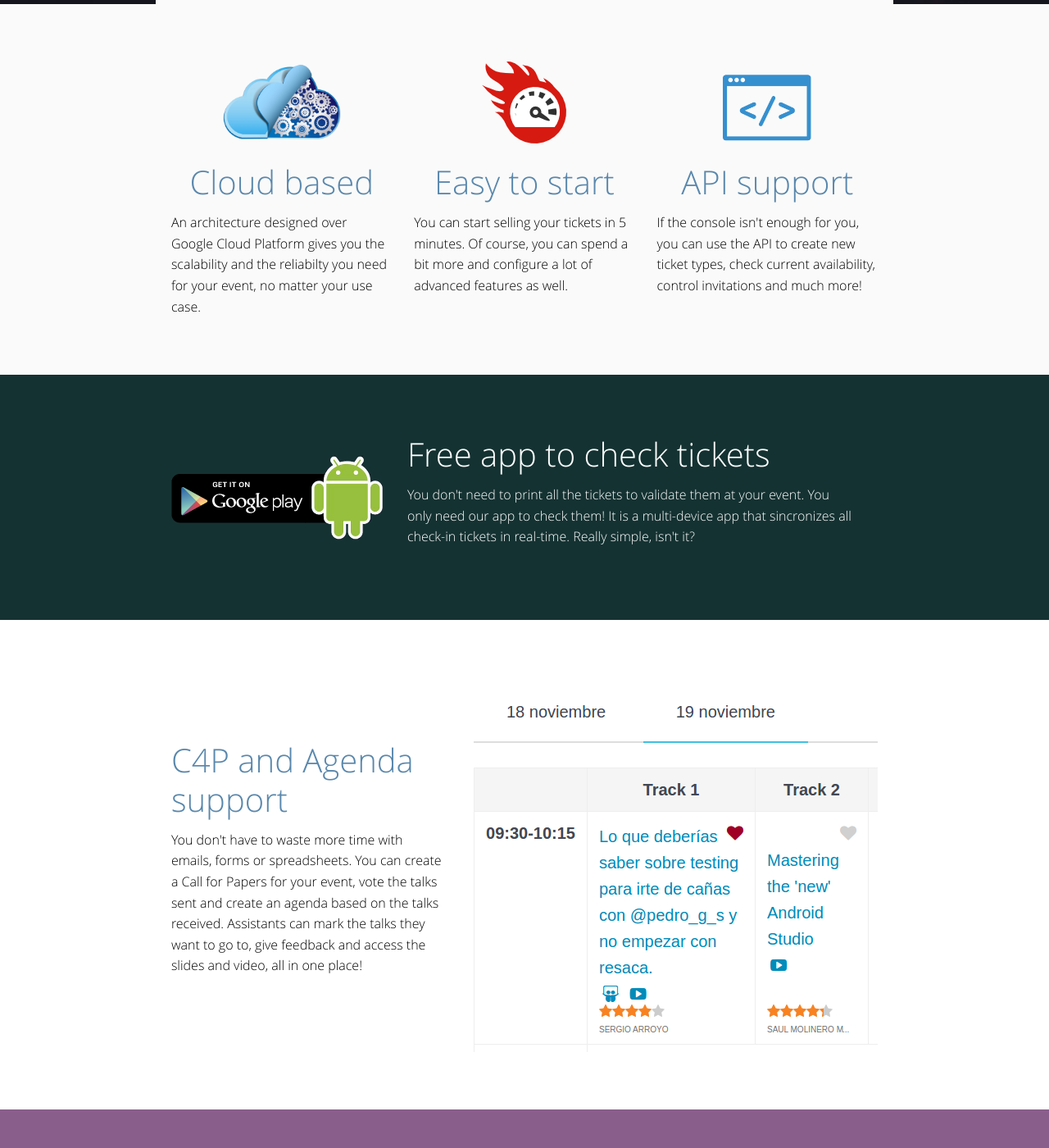
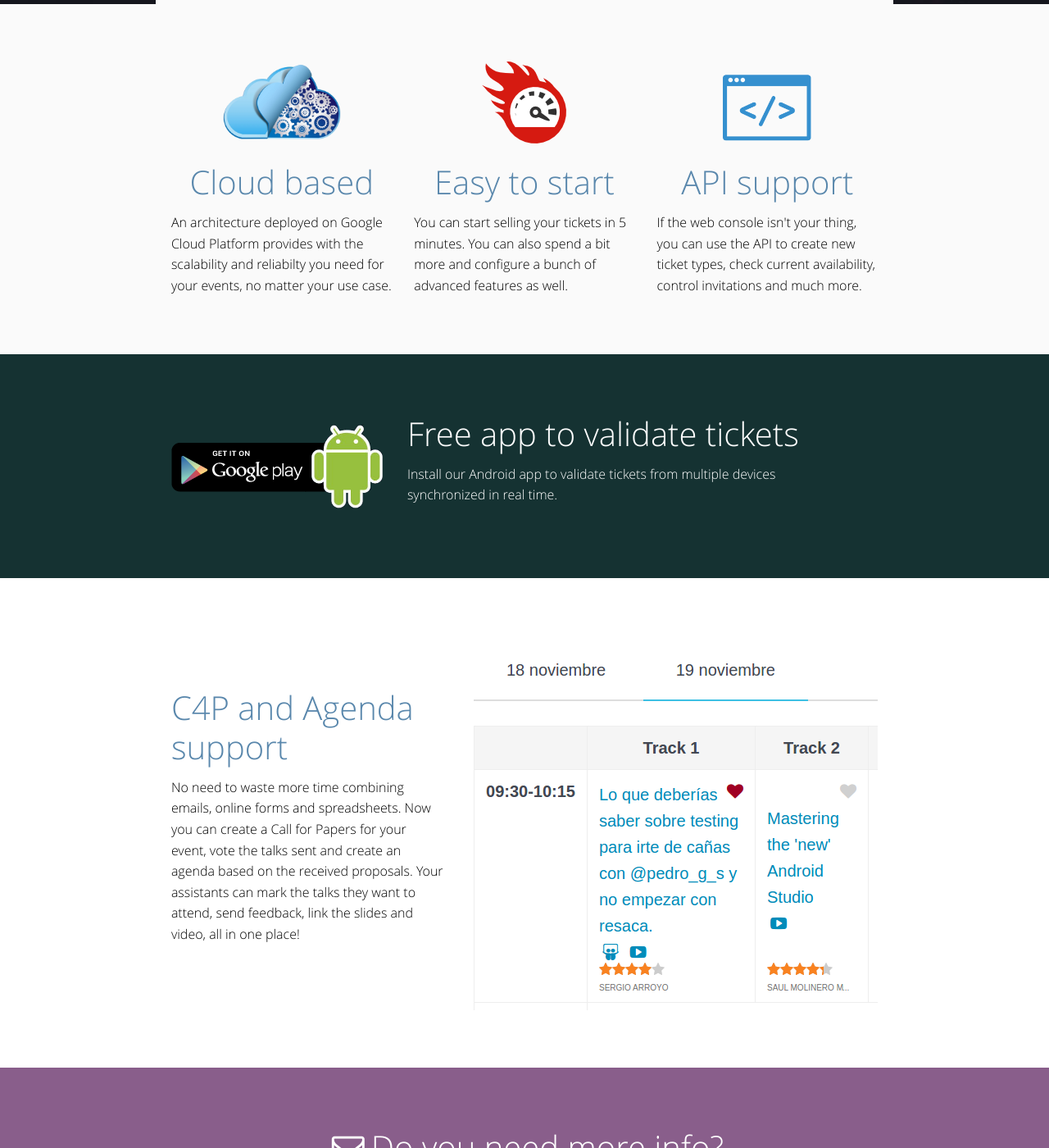
Before and after one commit to ccoloma/web-koliseo-limited, a Jekyll site: the page built from index.html, in a window 1280 px wide and 1400 px high, scrolled down 761 px. Shown: the whole window at 82% size. Built offline with Jekyll 4.4.1, drawn with Linux system fonts in a browser that asks for light colours; nearby versions of some CDN libraries; some of the changed text lies outside the part shown.

Commit message:
Revision de textos

```diff
--- a/_data/i18n.yaml
+++ b/_data/i18n.yaml
@@ -1,7 +1,7 @@
 cookies:
   Policy: Cookie Policy
   Advice: This web site uses cookies.
-  Description: We use first and third-party cookies to improve our service. If you continue, we will assume that you accept our <a href="/privacy">cookie policy</a>.
+  Description: We use first and third-party cookies to improve our service. If you continue, we assume that you accept our <a href="/privacy">cookie policy</a>.
 
 actions:
   Accept: Accept
@@ -14,22 +14,22 @@ NotFound:
   Desc: Sorry, this page could not be found. Can you try again from the home page?
 
 CloudBased: Cloud based
-CloudBasedDesc: An architecture designed over Google Cloud Platform gives you the scalability and the reliabilty you need for your event, no matter your use case.
+CloudBasedDesc: An architecture deployed on Google Cloud Platform provides with the scalability and reliabilty you need for your events, no matter your use case.
 EasyToStart: Easy to start
-EasyToStartDesc: You can start selling your tickets in 5 minutes. Of course, you can spend a bit more and configure a lot of advanced features as well.
+EasyToStartDesc: You can start selling your tickets in 5 minutes. You can also spend a bit more and configure a bunch of advanced features as well.
 API: API support
-APIDesc: If the console isn't enough for you, you can use the API to create new ticket types, check current availability, control invitations and much more!
+APIDesc: If the web console isn't your thing, you can use the API to create new ticket types, check current availability, control invitations and much more.
 
 Agenda:
   Title: C4P and Agenda support
-  Description: You don't have to waste more time with emails, forms or spreadsheets. You can create a Call for Papers for your event, vote the talks sent and create an agenda based on the talks received. Assistants can mark the talks they want to go to, give feedback and access the slides and video, all in one place!
+  Description: No need to waste more time combining emails, online forms and spreadsheets. Now you can create a Call for Papers for your event, vote the talks sent and create an agenda based on the received proposals. Your assistants can mark the talks they want to attend, send feedback, link the slides and video, all in one place!
 
 AccessControl:
-  Title: Free app to check tickets
-  Description: You don't need to print all the tickets to validate them at your event. You only need our app to check them! It is a multi-device app that sincronizes all check-in tickets in real-time. Really simple, isn't it?
+  Title: Free app to validate tickets
+  Description:  Install our Android app to validate tickets from multiple devices synchronized in real time.
 
 Contact:
-  Title: Do you want more info?
-  Description: If you are interested in speaking with us, <a href="mailto:info@koliseo.limited">get in contact</a>. We will be pleased to talk with you about your requisites and how can we do it with our platform. Don't be shy!
+  Title: Do you need more info?
+  Description: If you are interested, just <a href="mailto:info@koliseo.limited">get in contact</a>. We will be happy to start a conversation to understand your requirements and see how we can help with our platform.
 
 PrivacyPolicy: Privacy policy
--- a/_includes/footer.html
+++ b/_includes/footer.html
@@ -5,7 +5,6 @@
         <dt class="footer-title no-margin"><a class="top-logo" href="/">Koliseo Limited</a></dt>
         <div class="footer-list">
           <dd><a class="footer-link" href="mailto:info@koliseo.limited">E-mail</a></dd>
-          <dd><a class="footer-link" href="https://github.com/ccoloma/web-koliseo-limited">Github</a></dd>
           <dd><a class="footer-link" href="/disclaimer">Disclaimer</a></dd>
           <dd><a class="footer-link" href="/privacy">{{site.data.i18n.cookies.Policy}}</a></dd>
           <dd><a class="footer-link" href="/privacy">{{site.data.i18n.PrivacyPolicy}}</a></dd>
```
